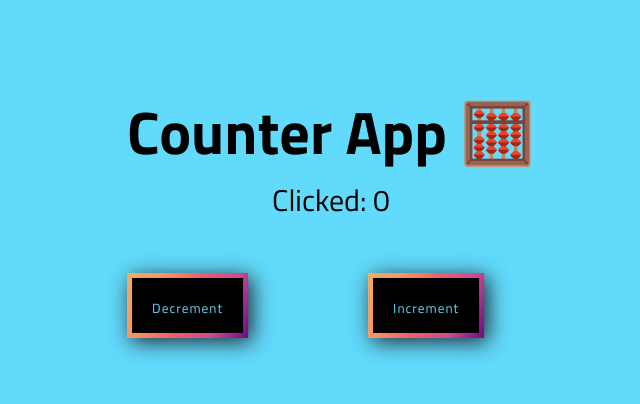
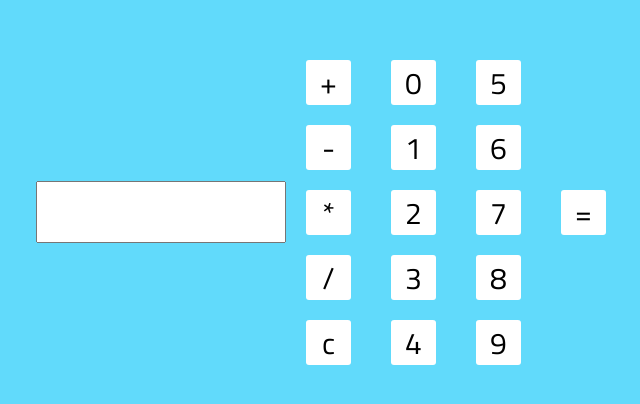
Before and after one commit to Surya-Kumar-D/sixty-days-react-practice-challenge, a React (Create React App) app: page / in a window 1280 px wide. Shown: the part 188-592 px from the top of the page, without its empty margins (309-949 px from the left). Built offline with nearby package versions, Linux system fonts and the light colour scheme.

Commit message:
worked on day4 calculator project learned some state management at some level

```diff
--- a/src/App.js
+++ b/src/App.js
@@ -1,10 +1,12 @@
 import Day1 from "./components/Day-1/Day1";
 import Day2 from "./components/Day-2/Day2";
+import Day3 from "./components/Day-3/Day3";
+import Day4 from "./components/Day-4/Day4";
 import "./sass/main.scss";
 function App() {
   return (
     <>
-      <Day2 />
+      <Day4 />
     </>
   );
 }
--- /dev/null
+++ b/src/components/Day-3/Day3.jsx
@@ -0,0 +1,52 @@
+import { useState } from "react";
+
+function Day3() {
+  const [items, setItems] = useState([]);
+  const [todo, setTodo] = useState("");
+  console.log(items);
+  function todoList(e) {
+    setTodo(e.target.value);
+  }
+  function addTodo(e) {
+    e.preventDefault();
+    setItems((prev, i) => [
+      ...prev,
+      { id: prev.length + 1, curTodo: todo, completed: false },
+    ]);
+    setTodo("");
+  }
+  function clearTodo(id) {
+    setItems((prev) =>
+      prev.map((item) =>
+        item.id === id ? { ...item, completed: !item.completed } : item
+      )
+    );
+  }
+  return (
+    <div className="todo-container">
+      <input
+        type="text"
+        value={todo}
+        onChange={(e) => todoList(e)}
+        placeholder="your todo list"
+      />
+      <button onClick={addTodo}>Add Todo</button>
+      <ul>
+        {items.map((item) => (
+          <span key={item.id} className="item-container">
+            <li className={item.completed ? "completed" : ""}>
+              {item.curTodo}
+            </li>
+            <input
+              type="checkbox"
+              checked={item.completed}
+              onChange={() => clearTodo(item.id)}
+            />
+          </span>
+        ))}
+      </ul>
+    </div>
+  );
+}
+
+export default Day3;
--- /dev/null
+++ b/src/components/Day-4/Day4.jsx
@@ -0,0 +1,111 @@
+import { useState } from "react";
+
+function Day4() {
+  const [curValue, setCurValue] = useState("");
+  const [prevValue, setPrevValue] = useState("");
+  const [operator, setOperator] = useState("");
+  const [result, setResult] = useState("");
+
+  function handleOperator(e) {
+    if (e === "+" || e === "-" || e === "*" || e === "/") {
+      setOperator(e);
+    } else if (prevValue) {
+      setCurValue(Number(e));
+    } else {
+      setPrevValue(Number(e));
+    }
+  }
+  function handleOperation(e) {
+    switch (e) {
+      case "+":
+        setResult(prevValue + curValue);
+        break;
+      case "-":
+        setResult(prevValue - curValue);
+        break;
+      case "*":
+        setResult(prevValue * curValue);
+        break;
+      case "/":
+        setResult(prevValue / curValue);
+        break;
+      case "c":
+        setCurValue("");
+        setPrevValue("");
+        setOperator("");
+        setResult("");
+        break;
+      default:
+        break;
+    }
+  }
+  return (
+    <div className="container container-calculator">
+      <div className="input">
+        <input
+          type="text"
+          value={result ? result : `${prevValue} ${operator} ${curValue}`}
+        />
+      </div>
+      <div style={{ display: "inline-block" }}>
+        <div className="operator" onClick={() => handleOperator("+")}>
+          +
+        </div>
+        <div className="operator" onClick={() => handleOperator("-")}>
+          -
+        </div>
+
+        <div className="operator" onClick={() => handleOperator("*")}>
+          *
+        </div>
+
+        <div className="operator" onClick={() => handleOperator("/")}>
+          /
+        </div>
+
+        <div className="operator" onClick={() => handleOperation("c")}>
+          c
+        </div>
+      </div>
+      <div style={{ display: "inline-block" }}>
+        <div className="operator" onClick={() => handleOperator(0)}>
+          0
+        </div>
+        <div className="operator" onClick={() => handleOperator(1)}>
+          1
+        </div>
+        <div className="operator" onClick={() => handleOperator(2)}>
+          2
+        </div>
+        <div className="operator" onClick={() => handleOperator(3)}>
+          3
+        </div>
+        <div className="operator" onClick={() => handleOperator(4)}>
+          4
+        </div>
+      </div>
+      <div style={{ display: "inline-block" }}>
+        <div className="operator" onClick={() => handleOperator(5)}>
+          5
+        </div>
+        <div className="operator" onClick={() => handleOperator(6)}>
+          6
+        </div>
+        <div className="operator" onClick={() => handleOperator(7)}>
+          7
+        </div>
+        <div className="operator" onClick={() => handleOperator(8)}>
+          8
+        </div>
+        <div className="operator" onClick={() => handleOperator(9)}>
+          9
+        </div>
+      </div>
+      <div className="operator" onClick={() => handleOperation(operator)}>
+        =
+      </div>
+    </div>
+  );
+}
+
+export default Day4;
--- a/src/sass/base/_typography.scss
+++ b/src/sass/base/_typography.scss
@@ -7,3 +7,22 @@ body {
 .counter {
   text-align: center;
 }
+
+//Day-2
+
+.completed {
+  text-decoration: line-through;
+}
+
+.todo-container {
+  input {
+    height: 5rem;
+    width: 40rem;
+    font-size: 4.5rem;
+  }
+}
+.item-container {
+  display: flex;
+  gap: 2rem;
+  font-size: 5rem;
+}
--- a/src/sass/components/_button.scss
+++ b/src/sass/components/_button.scss
@@ -36,3 +36,27 @@
     );
   }
 }
+
+//Day 4
+
+.operator {
+  font-size: 3rem;
+  background-color: #fff;
+  width: 4.5rem;
+  height: 4.5rem;
+  //   padding: 1rem;
+  text-align: center;
+  border-radius: 0.3rem;
+  margin: 2rem;
+  cursor: pointer;
+}
+
+.container-calculator .input input {
+  font-size: 5rem;
+  width: 25rem;
+}
+.container-calculator {
+  display: flex;
+  justify-content: center;
+  align-items: center;
+}
```
